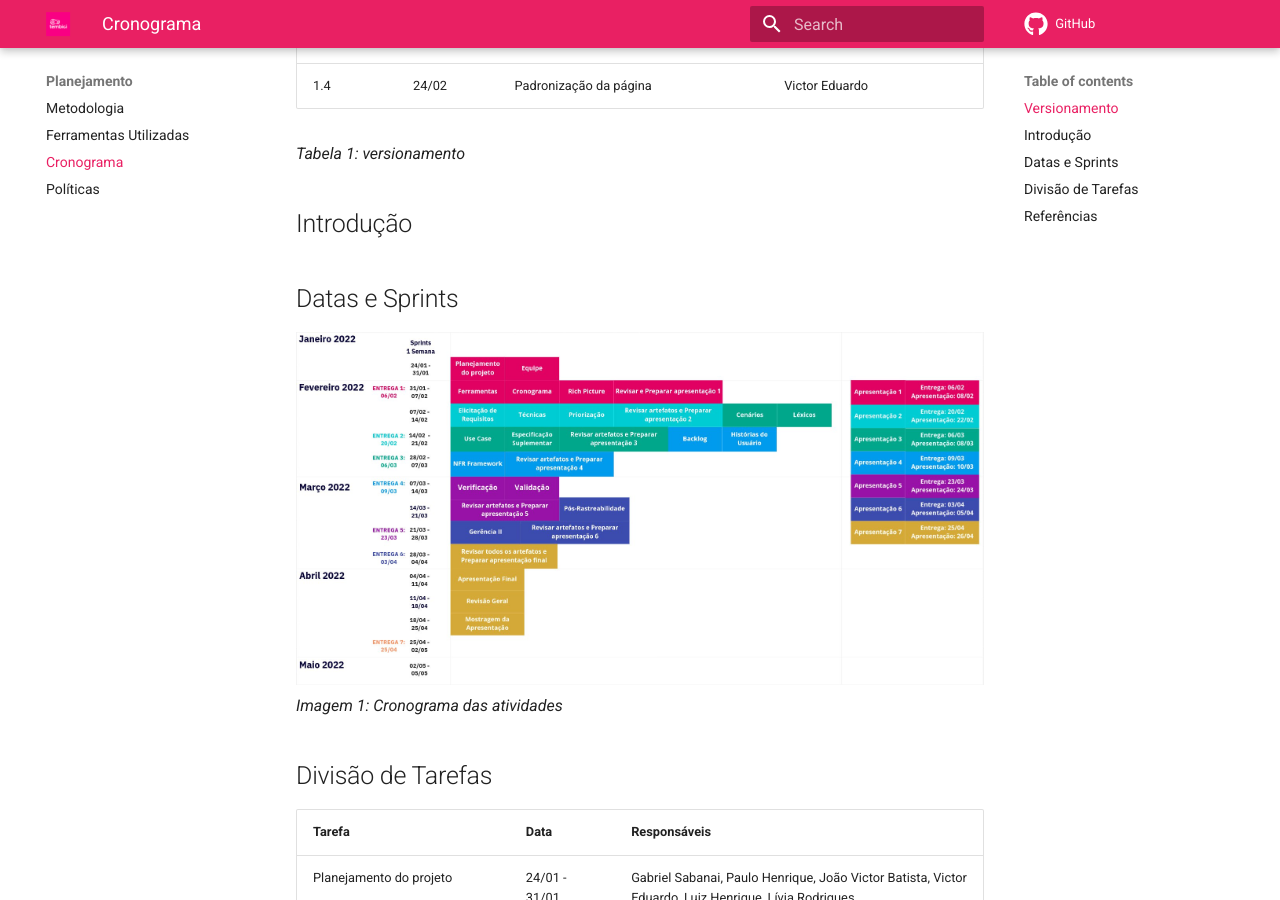
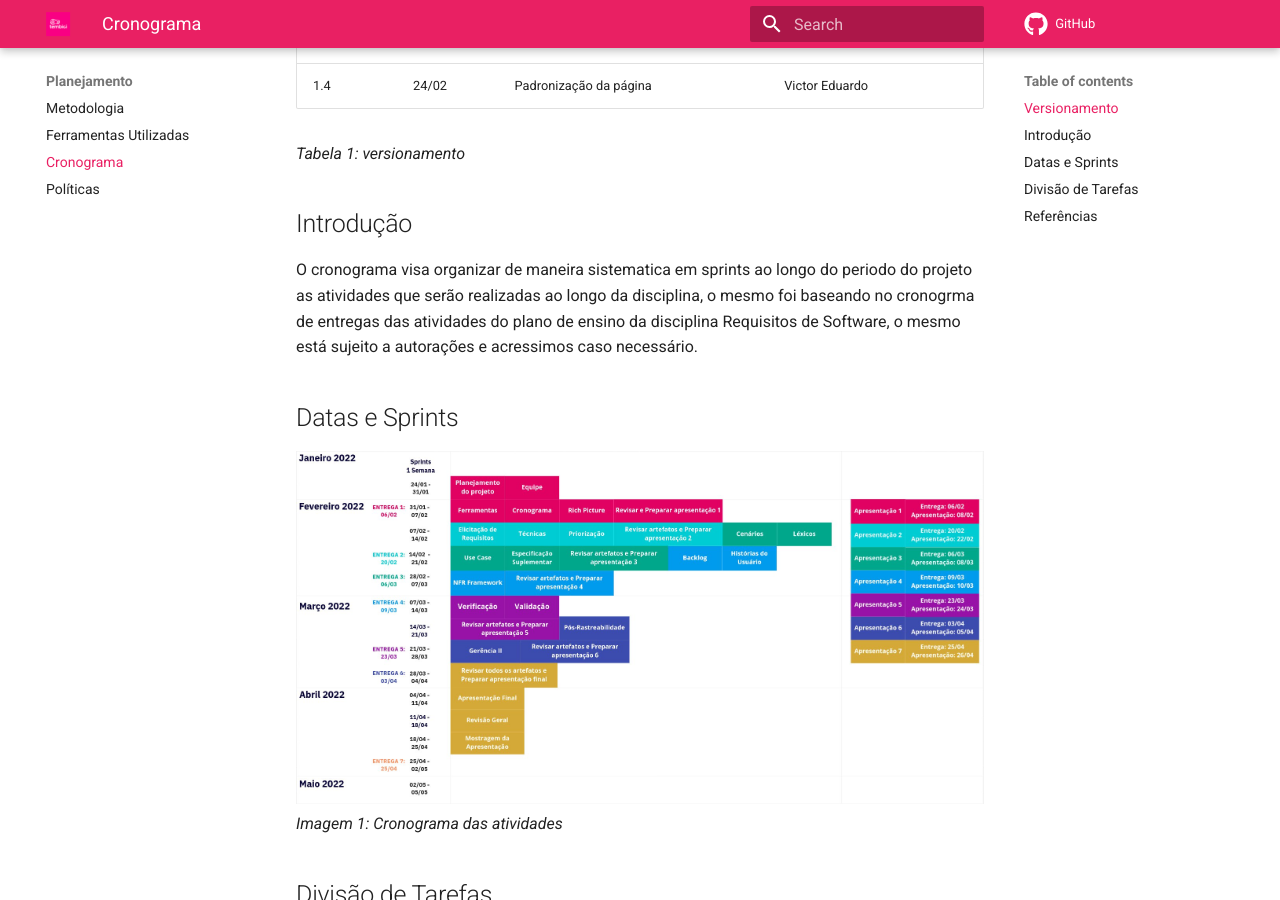
Before and after one commit to Requisitos-de-Software/2021.2-Tembici, an MkDocs documentation site: the page built from docs/planejamento/cronograma.md, in a window 1280 px wide and 900 px high, scrolled down 525 px. Built offline with MkDocs 1.6.1 and Material for MkDocs 9.7.7, drawn with Linux system fonts in a browser that asks for light colours; comment, search, counter and statistics services are not loaded; some of the changed text lies outside the part shown.

Commit message:
#40 Correções cronograma

```diff
--- a/docs/planejamento/cronograma.md
+++ b/docs/planejamento/cronograma.md
@@ -12,7 +12,8 @@
 *Tabela 1: versionamento*
 
 ## Introdução
-<!-- Adicionar Introdução -->
+
+O cronograma visa organizar de maneira sistematica em sprints ao longo do periodo do projeto as atividades que serão realizadas ao longo da disciplina, o  mesmo foi baseando no cronogrma de entregas das atividades do plano de ensino da disciplina Requisitos de Software, o mesmo está sujeito a autorações e acressimos caso necessário.
 
 ## Datas e Sprints
 
@@ -57,5 +59,5 @@
 *Tabela 2: Distribuição de atividades do projeto*
 
 ## Referências
-<!-- Adicionar Referências -->
-<!-- - <p></p> -->
+
+<p> SALES, André. Plano de Ensino: Requisitos de Software 2021.2. </p>
```
Also changed, not shown: other parts of docs/planejamento/cronograma.md (+1 -0 lines).
